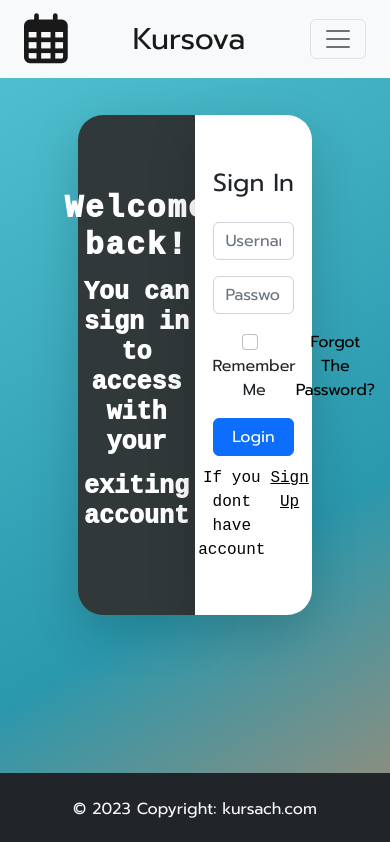
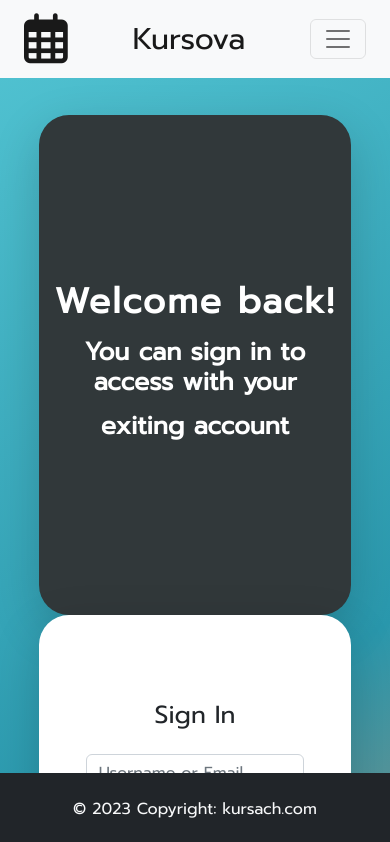
Before and after one commit to Pixel147/kursach, an Angular app: page /login in a window 390 px wide. Shown: the top 842 px of the page. Built offline with nearby package versions, Linux system fonts and the light colour scheme.

Commit message:
made adaptive pages: login reg client

```diff
--- a/src/app/client-profile/client-profile.component.html
+++ b/src/app/client-profile/client-profile.component.html
@@ -27,22 +27,22 @@
                     <p class="text-muted">123 456 789</p>
                   </div>
                 </div>
-                <h6>Projects</h6>
+                <h6>Additional Information</h6>
                 <hr class="mt-0 mb-4">
                 <div class="row pt-1">
                   <div class="col-6 mb-3">
-                    <h6>Recent</h6>
-                    <p class="text-muted">Lorem ipsum</p>
+                    <h6>Birthday</h6>
+                    <p class="text-muted">none</p>
                   </div>
                   <div class="col-6 mb-3">
-                    <h6>Most Viewed</h6>
-                    <p class="text-muted">Dolor sit amet</p>
+                    <h6>Registered from</h6>
+                    <p class="text-muted">day</p>
                   </div>
                 </div>
                 <div class="d-flex justify-content-start">
-                  <a href="#!"><i class="fab fa-facebook-f fa-lg me-3"></i></a>
-                  <a href="#!"><i class="fab fa-twitter fa-lg me-3"></i></a>
-                  <a href="#!"><i class="fab fa-instagram fa-lg"></i></a>
+                  <a href="#"><i class="fab fa-facebook-f fa-lg me-3"></i></a>
+                  <a href="#"><i class="fab fa-twitter fa-lg me-3"></i></a>
+                  <a href="#"><i class="fab fa-instagram fa-lg"></i></a>
                 </div>
               </div>
             </div>
--- a/src/app/login/login.component.css
+++ b/src/app/login/login.component.css
@@ -1,5 +1,5 @@
 .gradient {
-  height: 900px;
+  height: 800px;
   width: 100%;
   background: linear-gradient(149deg, #56C8D6 0%, #2A98AD 42%, #DA865B 72%, #EFA68B 100%);
   animation: gradient 10s infinite linear;
@@ -40,8 +40,8 @@
 
 .header-text
 {
-  font-family: Monospace;
-  font-size: 31px;
+
+  font-size: 35px;
   font-weight: 1000;
   color: white;
   letter-spacing: 2px;
@@ -51,7 +51,7 @@
 
 .main-text
 {
-  font-family: Monospace;
+
   font-size: 25px;
   font-weight: 1000;
   color: white;
@@ -105,3 +105,69 @@ a
   color:black;
   bottom: 10px;
 }
+
+@media (max-width: 555px) {
+  .header-text
+  {
+    font-size: 20px;
+  }
+
+  .main-text
+  {
+    font-size: 15px;
+  }
+
+  .sign-in
+  {
+    display: flex;
+    flex-direction: column;
+  }
+
+  .login-background
+  {
+    width: 80%;
+    border-radius: 30px;
+  }
+
+  .form-cover
+  {
+    width: 80%;
+    border-radius: 30px;
+  }
+  .gradient {
+    height: 400px;
+  }
+}
+
+@media (max-width: 1200px) {
+  .header-text
+  {
+    font-size: 35px;
+  }
+
+  .main-text
+  {
+    font-size: 25px;
+  }
+
+  .sign-in
+  {
+    display: flex;
+    flex-direction: column;
+  }
+
+  .login-background
+  {
+    width: 80%;
+    border-radius: 30px;
+  }
+
+  .form-cover
+  {
+    width: 80%;
+    border-radius: 30px;
+  }
+  .gradient {
+    height: 1250px;
+  }
+}
--- a/src/app/login/login.component.html
+++ b/src/app/login/login.component.html
@@ -18,7 +18,7 @@
           <input placeholder="Password" type="password" class="form-control" id="exampleInputPassword1">
         </div>
 
-        <div class="d-flex justify-content-around w-100%">
+        <div class="d-flex justify-content-around w-100% reg">
           <div>
             <input class="form-check-input me-2" type="checkbox" id="checkboxNoLabel" value="" aria-label="...">
             <span>Remember Me</span>
--- a/src/app/register/register.component.css
+++ b/src/app/register/register.component.css
@@ -1,5 +1,5 @@
 .gradient {
-  height: 900px;
+  height: 800px;
   width: 100%;
   background: linear-gradient(149deg, #56C8D6 0%, #2A98AD 42%, #DA865B 72%, #EFA68B 100%);
   animation: gradient 10s infinite linear;
@@ -40,7 +40,7 @@
 
 .header-text
 {
-  font-family: Monospace;
+
   font-size: 31px;
   font-weight: 1000;
   color: white;
@@ -51,7 +51,7 @@
 
 .main-text
 {
-  font-family: Monospace;
+
   font-size: 25px;
   font-weight: 1000;
   color: white;
@@ -105,3 +105,44 @@ a
   color:black;
   bottom: 10px;
 }
+
+
+@media (max-width: 1200px) {
+  .header-text
+  {
+    font-size: 35px;
+  }
+
+  .main-text
+  {
+    font-size: 25px;
+  }
+
+  .sign-in
+  {
+    display: flex;
+    flex-direction: column;
+  }
+
+  .register-background
+  {
+    width: 80%;
+    border-radius: 30px;
+    height: 300px;
+  }
+
+  .form-cover
+  {
+    width: 80%;
+    border-radius: 30px;
+  }
+  .gradient {
+    height: 1250px;
+  }
+
+  .choose
+  {
+    display: flex;
+    flex-direction: column;
+  }
+}
--- a/src/app/register/register.component.html
+++ b/src/app/register/register.component.html
@@ -27,7 +27,7 @@
           <input (input)="onRepPass($event)" placeholder=" Repeat Password" type="password"  class="form-control" id="exampleInputEmail6" aria-describedby="emailHelp">
         </div>
 
-        <div class="d-flex justify-content-around w-100% p-3 pt-0">
+        <div class="d-flex justify-content-around w-100% p-3 pt-0 choose">
 
           <div class="form-check">
             <input class="form-check-input" type="radio" name="flexRadioDefault" id="flexRadioDefault3">
```
Also changed, not shown: src/app/client-profile/client-profile.component.css (line endings or trailing spaces).
